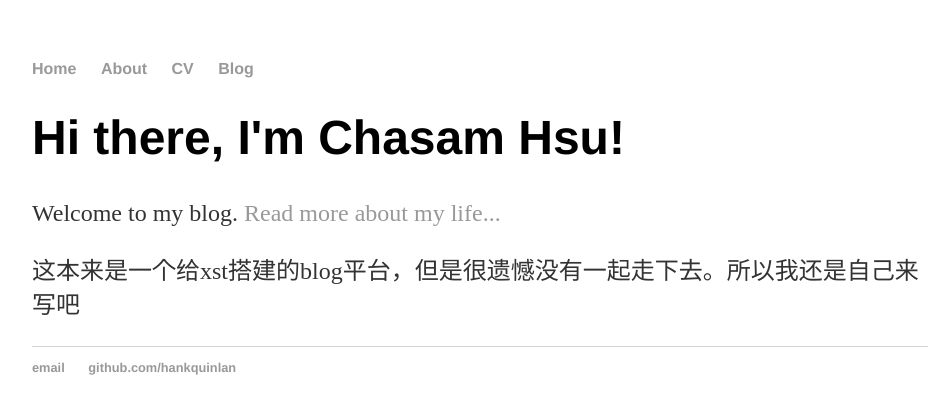
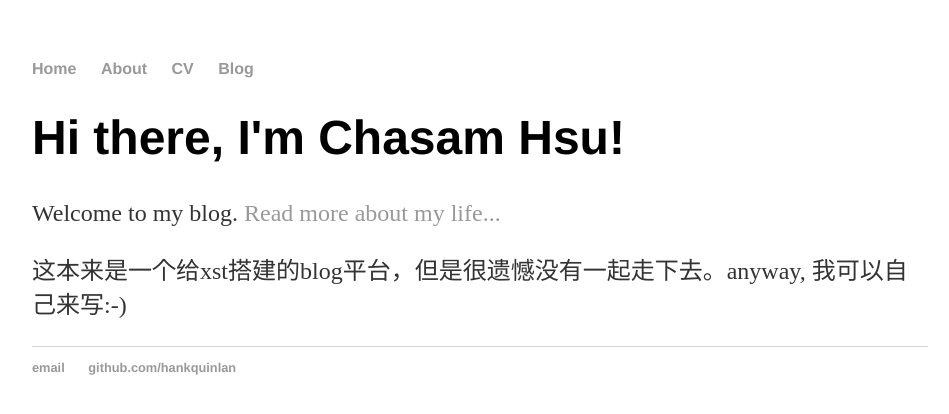
Before and after one commit to xujiaxiang42/xujiaxiang42.github.io, a Jekyll site: the page built from about/index.html, in a window 1280 px wide. Shown: the top 414 px of the page, without its empty margins (160-1109 px from the left). Built offline with Jekyll 4.4.1, drawn with Linux system fonts in a browser that asks for light colours.

Commit message:
Update index.html

```diff
--- a/about/index.html
+++ b/about/index.html
@@ -6,5 +6,5 @@ title: About Chasam Hsu
 <div class="blurb">
 	<h1>Hi there, I'm Chasam Hsu!</h1>
 	<p>Welcome to my blog. <a href="/about">Read more about my life...</a></p>
-  <p>这本来是一个给xst搭建的blog平台，但是很遗憾没有一起走下去。所以我还是自己来写吧</p>
+  <p>这本来是一个给xst搭建的blog平台，但是很遗憾没有一起走下去。anyway, 我可以自己来写:-)</p>
 </div><!-- /.blurb -->
```
